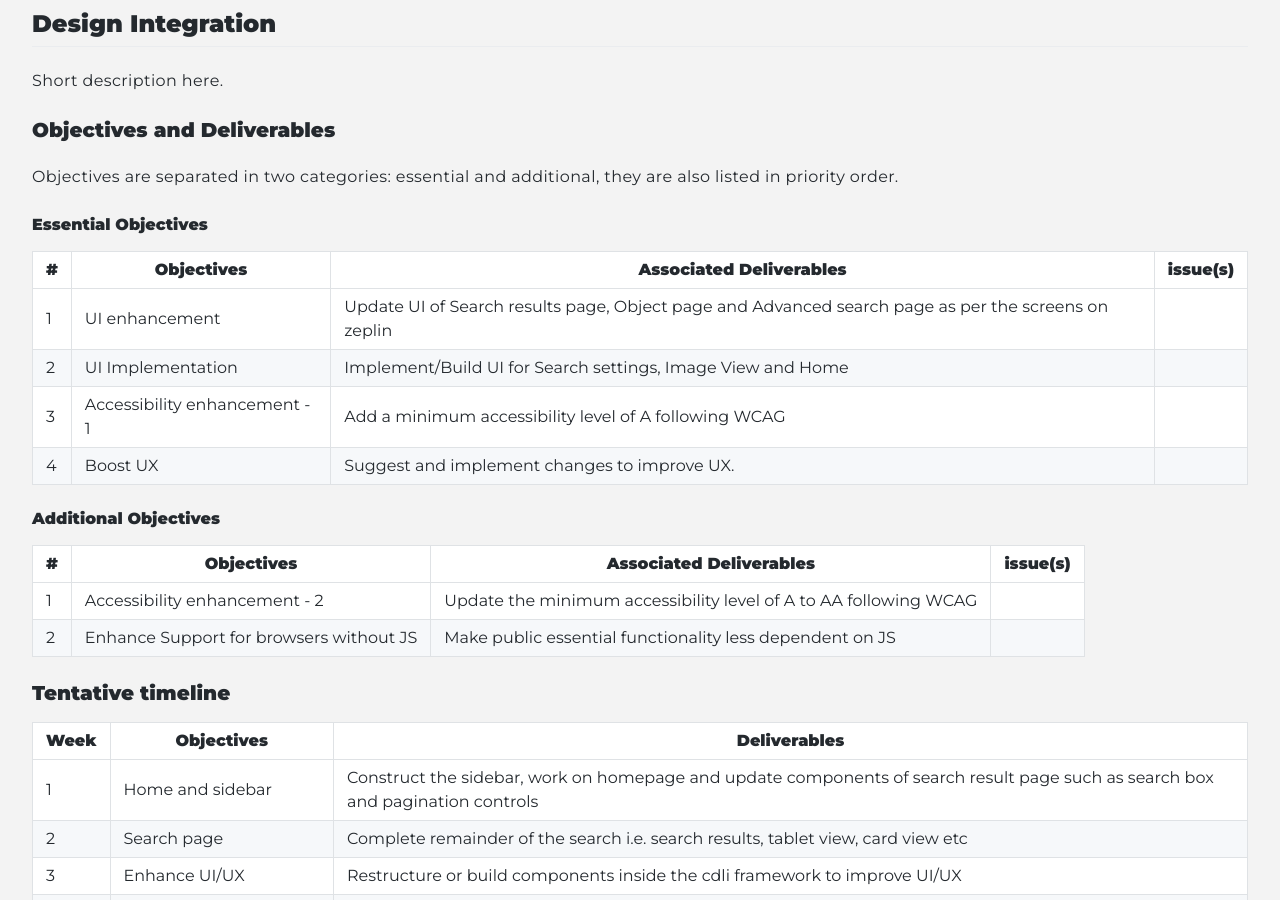
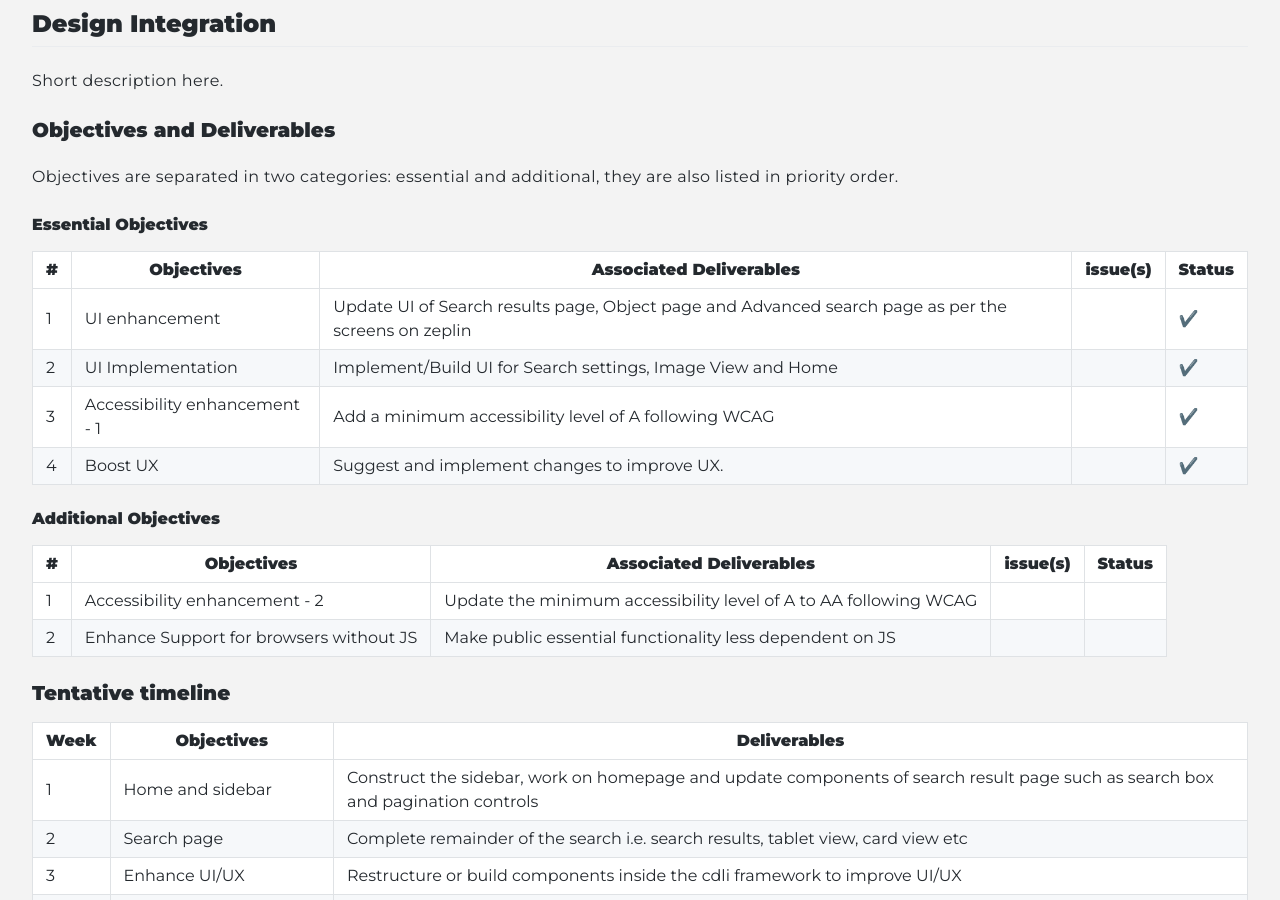
Before and after one commit to cdli-gh/blog, a Jekyll site: the page built from _blog/gsoc20/design_integration/index.md, in a window 1280 px wide and 900 px high, scrolled down 404 px. Built offline with Jekyll 4.4.1, drawn with Linux system fonts in a browser that asks for light colours; Markdown is read by kramdown in place of the engine named in the settings.

Commit message:
Update index.md

```diff
--- a/_blog/gsoc20/design_integration/index.md
+++ b/_blog/gsoc20/design_integration/index.md
@@ -12,18 +12,18 @@
 Objectives are separated in two categories: essential and additional, they are also listed in priority order.
 #### Essential Objectives
 
-|\#|Objectives|Associated Deliverables|issue(s)|
-|---	|---	|---	|---	|
-|1   	|UI enhancement   	| Update UI of Search results page, Object page and Advanced search page as per the screens on zeplin  	|   	|
-|2   	|UI Implementation  	| Implement/Build UI for Search settings, Image View and Home     	|   	|
-|3   	|Accessibility enhancement - 1  	| Add a minimum accessibility level of A following WCAG   	|   	|
-|4   	|Boost UX   	| Suggest and implement changes to improve UX.   	|   	|
+|\#|Objectives|Associated Deliverables|issue(s)|Status|
+|---	|---	|---	|--- |---	|
+|1   	|UI enhancement   	| Update UI of Search results page, Object page and Advanced search page as per the screens on zeplin  	|   	|✔️   |
+|2   	|UI Implementation  	| Implement/Build UI for Search settings, Image View and Home     	|   	| ✔️   |
+|3   	|Accessibility enhancement - 1  	| Add a minimum accessibility level of A following WCAG   	|   	| ✔️   |
+|4   	|Boost UX   	| Suggest and implement changes to improve UX.   	|   	|   ✔️   |
 
 
 #### Additional Objectives
 
-|\#|Objectives|Associated Deliverables|issue(s)|
-|---	|---	|---	|---	|
+|\#|Objectives|Associated Deliverables|issue(s)|Status|
+|---	|---	|---	|--- |---	|
 |1   	|Accessibility enhancement - 2   	| Update the minimum accessibility level of A to AA following WCAG  |   	|
 |2   	|Enhance Support for browsers without JS   	| Make public essential functionality less dependent on JS    	|   	|
 
```
